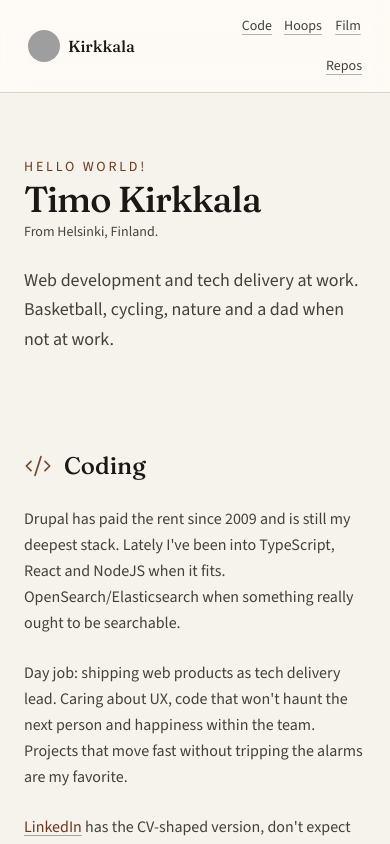
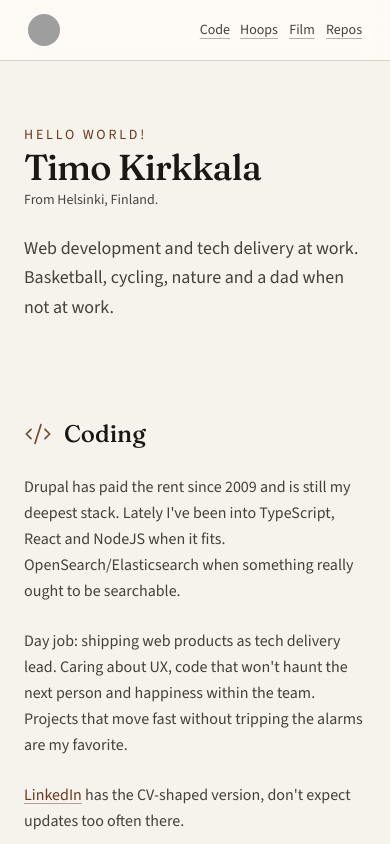
Before and after one commit to kirkkala/kirkkala-site, a Next.js app: page / in a window 390 px wide. Shown: the top 844 px of the page. Built offline with nearby package versions, Linux system fonts and the light colour scheme; no server answers; grey boxes are pictures that could not be loaded.

Commit message:
Mobile UX headerfix

```diff
--- a/src/app/globals.css
+++ b/src/app/globals.css
@@ -148,15 +148,24 @@ button:focus-visible {
   }
 
   .header-inner {
-    @apply flex items-center justify-between gap-4 py-2 sm:gap-6;
+    @apply flex min-w-0 items-center justify-between gap-2 py-2 sm:gap-6;
   }
 
   .header-nav {
-    @apply flex flex-wrap items-center justify-end gap-1 sm:gap-2;
+    @apply flex min-w-0 flex-1 flex-nowrap items-center justify-end gap-0.5 overflow-x-auto sm:gap-2;
+    scrollbar-width: none;
+  }
+
+  .header-nav::-webkit-scrollbar {
+    display: none;
+  }
+
+  .header-nav .nav-link {
+    @apply shrink-0;
   }
 
   .site-logo {
-    @apply -ms-1 inline-flex min-h-9 min-w-[min(100%,10rem)] max-w-full items-center justify-start rounded-md px-2 py-1.5 no-underline sm:px-3;
+    @apply -ms-1 inline-flex min-h-9 min-w-0 max-w-full shrink items-center justify-start rounded-md px-2 py-1.5 no-underline sm:min-w-[min(100%,10rem)] sm:px-3;
   }
 
   .site-logo-mark {
@@ -182,6 +191,17 @@ button:focus-visible {
 
   .site-header:not([data-past-hero="true"]) .site-logo-text {
     opacity: 1;
+  }
+
+  /* Narrow viewports: icon-only in the bar so section links stay on one row */
+  @media (max-width: 639px) {
+    .site-header:not([data-past-hero="true"]) .site-logo-reveal {
+      grid-template-columns: 0fr;
+    }
+
+    .site-header:not([data-past-hero="true"]) .site-logo-text {
+      opacity: 0;
+    }
   }
 
   /* After hero: collapsed; expand on header hover */
```
